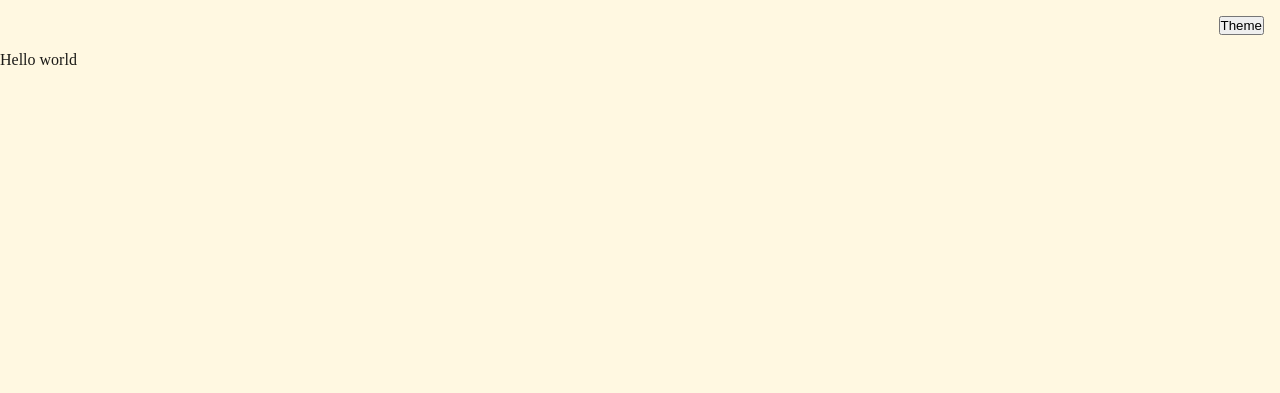
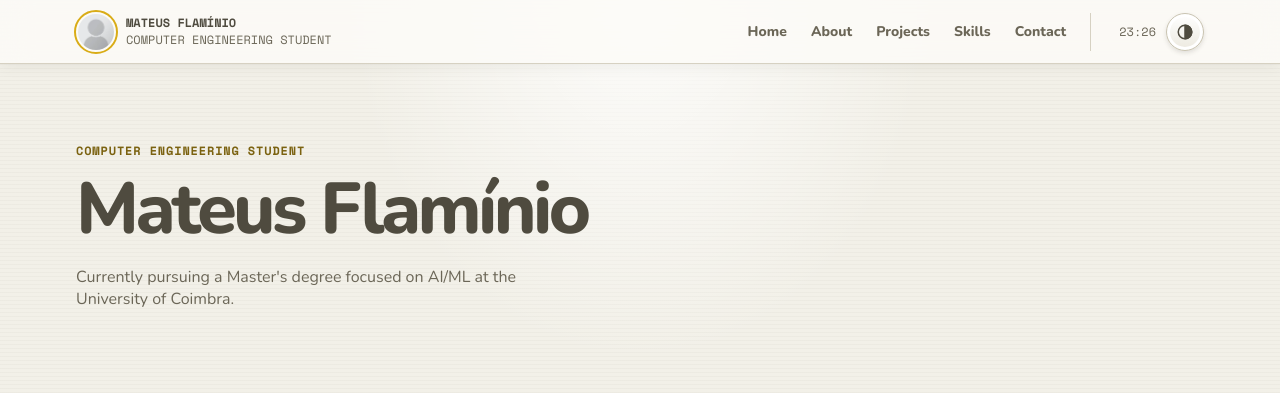
Before and after one commit to MateusFlaminio/webdev-assignment-2, a plain HTML site: page index.html in a window 1280 px wide. Drawn offline with nearby package versions, Linux system fonts and the light colour scheme.

Commit message:
feat: better code structure, add css variables and base styles, add navigation bar

```diff
--- /dev/null
+++ b/css/base.css
@@ -0,0 +1,72 @@
+/* Reset and base styles */
+
+* {
+	margin: 0;
+	padding: 0;
+	box-sizing: border-box;
+}
+
+html {
+	scroll-padding-top: var(--nav-height);
+
+	@media (prefers-reduced-motion: no-preference) {
+		scroll-behavior: smooth;
+	}
+}
+
+button {
+	padding: 0;
+	border: 0;
+	background: none;
+	font: inherit;
+	color: inherit;
+	cursor: pointer;
+}
+
+body {
+	min-height: 100dvh;
+	background: var(--page);
+	color: var(--ink);
+	font-family: var(--font-body);
+	font-size: var(--text-base);
+	font-weight: 400;
+}
+
+h1,
+h2,
+h3,
+h4 {
+	font-weight: 800;
+	line-height: 1.1;
+	letter-spacing: -0.02em;
+	text-wrap: balance;
+}
+
+p {
+	text-wrap: pretty;
+}
+
+:focus-visible {
+	outline: 3px solid var(--focus);
+	outline-offset: 2px;
+}
+
+::selection {
+	background: var(--accent);
+	color: #403b27;
+}
+
+.monospace {
+	font-family: var(--font-monospace);
+}
+
+.hidden {
+	display: none;
+}
+
+.kicker {
+	color: var(--kicker);
+	font: 700 var(--text-tiny) / 1.2 var(--font-monospace);
+	letter-spacing: 0.07em;
+	text-transform: uppercase;
+}
--- /dev/null
+++ b/css/layout.css
@@ -0,0 +1,34 @@
+/* Layout and page structure */
+
+.site {
+	min-height: 100dvh;
+	background: var(--ground);
+}
+
+/* Centered content column */
+.container {
+	max-width: var(--content-width);
+	margin-inline: auto;
+	padding-inline: var(--gutter);
+}
+
+/* A section of the page; later steps add the real content */
+.section {
+	padding-block: var(--space-8);
+
+	& > .kicker {
+		display: block;
+		margin-bottom: var(--space-3);
+	}
+
+	& > h1 {
+		font-size: var(--text-hero);
+		letter-spacing: -0.05em;
+	}
+
+	& > p {
+		max-width: 46ch;
+		margin-top: var(--space-4);
+		color: var(--muted);
+	}
+}
--- /dev/null
+++ b/css/nav.css
@@ -0,0 +1,223 @@
+/* Navigation bar */
+
+.navbar {
+	position: sticky;
+	top: 0;
+	z-index: 30;
+	height: var(--nav-height);
+	background: color-mix(in srgb, var(--panel) 88%, transparent);
+	border-bottom: 1px solid var(--edge);
+	box-shadow: 0 3px 13px color-mix(in srgb, var(--shadow) 42%, transparent);
+	backdrop-filter: blur(15px);
+
+	.navbar-inner {
+		display: flex;
+		align-items: center;
+		gap: var(--space-5);
+		height: 100%;
+
+		.brand {
+			display: flex;
+			align-items: center;
+			gap: 10px;
+			color: var(--ink);
+			text-decoration: none;
+
+			.brand-orb {
+				flex: none;
+				width: 40px;
+				height: 40px;
+				overflow: hidden;
+				border: 2px solid var(--panel);
+				border-radius: 50%;
+				outline: 2px solid var(--accent-dark);
+
+				img {
+					width: 100%;
+					height: 100%;
+					object-fit: cover;
+				}
+			}
+
+			.brand-text {
+				b {
+					display: block;
+					font-family: var(--font-monospace);
+					line-height: 1.2;
+					font-size: var(--text-tiny);
+				}
+
+				small {
+					display: block;
+					font-family: var(--font-monospace);
+					line-height: 1.2;
+					padding-top: 2px;
+					color: var(--muted);
+					font-size: var(--text-tiny);
+
+					@media (max-width: 620px) {
+						display: none;
+					}
+				}
+			}
+		}
+	}
+}
+
+.nav-links {
+	display: flex;
+	gap: var(--space-5);
+	margin-left: auto;
+
+	a {
+		color: var(--muted);
+		font-size: var(--text-small);
+		font-weight: 800;
+		text-decoration: none;
+		transition: color var(--motion-out);
+
+		&:hover {
+			color: var(--ink);
+		}
+	}
+
+	@media (max-width: 900px) {
+		display: none;
+		position: absolute;
+		top: calc(var(--nav-height) + 8px);
+		left: var(--gutter);
+		right: var(--gutter);
+		flex-direction: column;
+		gap: 2px;
+		padding: var(--space-3);
+		border: 2px solid var(--edge);
+		border-radius: var(--radius-large);
+		background: var(--panel);
+		box-shadow: 0 10px 30px var(--shadow);
+
+		&.open {
+			display: flex;
+		}
+
+		a {
+			padding: var(--space-3);
+			border-radius: var(--radius-medium);
+
+			&:hover {
+				background: var(--panel-soft);
+			}
+		}
+	}
+}
+
+.nav-actions {
+	display: flex;
+	align-items: center;
+	gap: 10px;
+	padding-left: var(--space-5);
+	border-left: 1px solid var(--edge);
+
+	@media (max-width: 900px) {
+		margin-left: auto;
+	}
+
+	@media (max-width: 620px) {
+		padding-left: 0;
+		border-left: 0;
+	}
+
+	.nav-clock {
+		min-width: 3.4em;
+		color: var(--muted);
+		font-size: var(--text-tiny);
+		text-align: right;
+
+		@media (max-width: 620px) {
+			display: none;
+		}
+	}
+
+	.round-button {
+		display: grid;
+		place-items: center;
+		width: 38px;
+		height: 38px;
+		color: var(--ink);
+		border: 1px solid var(--control-edge);
+		border-radius: 50%;
+		background: linear-gradient(var(--control-top), var(--control-bottom));
+		box-shadow: inset 0 0 0 3px var(--ring-strong), 0 2px 4px var(--shadow);
+		transition: transform var(--motion-out);
+
+		&:hover {
+			transform: translateY(-1px);
+		}
+
+		&:active {
+			transform: scale(0.95);
+			transition-duration: var(--motion-press);
+		}
+
+		/* The icon is an SVG file used as a mask, so it takes the button's text color */
+		.icon {
+			width: 18px;
+			height: 18px;
+			background-color: currentColor;
+			mask-position: center;
+			mask-size: contain;
+			mask-repeat: no-repeat;
+		}
+	}
+
+	.theme-button .icon {
+		mask-image: url("../assets/icons/theme.svg");
+	}
+
+	.menu-button {
+		display: none;
+
+		@media (max-width: 900px) {
+			display: grid;
+		}
+
+		.icon {
+			mask-image: url("../assets/icons/menu.svg");
+		}
+	}
+}
+
+.theme-container {
+	position: relative;
+
+	.theme-menu {
+		position: absolute;
+		top: calc(100% + 8px);
+		right: 0;
+		min-width: 150px;
+		padding: 6px;
+		border: 2px solid var(--edge);
+		border-radius: var(--radius-large);
+		background: var(--panel);
+		box-shadow: inset 0 0 0 3px var(--ring), 0 10px 24px var(--shadow);
+
+		button {
+			display: block;
+			width: 100%;
+			min-height: 40px;
+			padding: 0 12px;
+			border-radius: var(--radius-medium);
+			font-size: var(--text-small);
+			font-weight: 800;
+			text-align: left;
+
+			&:hover {
+				background: var(--panel-soft);
+			}
+
+			&[aria-pressed="true"] {
+				background: linear-gradient(var(--button-top), var(--accent));
+				color: var(--accent-ink);
+			}
+		}
+	}
+}
--- /dev/null
+++ b/css/variables.css
@@ -0,0 +1,98 @@
+/* CSS variables for the design system */
+
+@import url('https://fonts.googleapis.com/css2?family=Nunito:ital,wght@0,200..1000;1,200..1000&display=swap');
+@import url('https://fonts.googleapis.com/css2?family=Space+Mono:ital,wght@0,400;0,700;1,400;1,700&display=swap');
+
+
+:root {
+	color-scheme: light dark;
+
+	/* Surfaces and text */
+	--page: light-dark(#e8e5dc, #11100d);
+	--background: light-dark(#f2f0e8, #1b1a17);
+	--panel: light-dark(#fcfbf7, #272520);
+	--panel-soft: light-dark(#f6f4ed, #211f1b);
+	--edge: light-dark(#d6d1c2, #48443a);
+	--ink: light-dark(#4f4b3f, #f2eedf);
+	--muted: light-dark(#6b6657, #a8a18c);
+	--kicker: light-dark(#7b6210, #e3c04a);
+	--footer: #2a2822;
+
+	/* Accent */
+	--accent: #ffdc5e;
+	--accent-dark: #d9ac17;
+	--accent-ink: #49401f;
+	--focus: light-dark(#755c00, #ffdc5e);
+
+	/* Button */
+	--button-top: #ffe784;
+	--button-edge: #b8951d;
+	--button-hard: #b89318;
+
+	/* Depth */
+	--shadow: light-dark(rgb(79 75 63 / 0.16), rgb(0 0 0 / 0.38));
+	--hard: light-dark(#b8b2a0, #0a0907);
+	--ring: light-dark(rgb(255 255 255 / 0.42), rgb(255 255 255 / 0.04));
+	--ring-strong: light-dark(#fff, rgb(255 255 255 / 0.04));
+
+	/* Round controls */
+	--control-top: light-dark(#fff, #413e35);
+	--control-bottom: light-dark(#ece9df, #2c2a24);
+	--control-edge: light-dark(#c9c3b1, #5c584b);
+
+	/* Pinstripe ground */
+	--glow: light-dark(rgb(255 255 255 / 0.8), #38352c);
+	--stripe: light-dark(rgb(79 75 63 / 0.035), rgb(255 255 255 / 0.05));
+	--ground: radial-gradient(ellipse at 50% 0%, var(--glow), transparent 32%), repeating-linear-gradient(0deg, transparent 0 3px, var(--stripe) 3px 4px), var(--background);
+
+	/* Soft tints for windows */
+	--butter-start: light-dark(#fff9dc, #494330);
+	--butter-end: light-dark(#f4e5a3, #393629);
+	--mint-start: light-dark(#e7f4ee, #31443d);
+	--mint-end: light-dark(#cce7dd, #283a34);
+	--blue-start: light-dark(#e7f1f5, #30434d);
+	--blue-end: light-dark(#cbdee7, #293840);
+
+	/* Type */
+	--font-body: "Nunito", ui-rounded, system-ui, -apple-system, "Segoe UI", sans-serif;
+	--font-monospace: "Space Mono", ui-monospace, "SF Mono", Menlo, Consolas, monospace;
+	--text-tiny: 0.75rem;
+	--text-small: 0.875rem;
+	--text-base: 1rem;
+	--text-medium: 1.125rem;
+	--text-large: 1.5rem;
+	--text-extra-large: 2rem;
+	--text-heading: clamp(2.25rem, 5vw, 3.25rem);
+	--text-hero: clamp(2.75rem, 6.4vw, 4.5rem);
+
+	/* Space, radius and layout */
+	--space-1: 0.25rem;
+	--space-2: 0.5rem;
+	--space-3: 0.75rem;
+	--space-4: 1rem;
+	--space-5: 1.5rem;
+	--space-6: 2rem;
+	--space-7: 3rem;
+	--space-8: 5rem;
+	--radius-small: 5px;
+	--radius-medium: 9px;
+	--radius-large: 14px;
+	--radius-extra-large: 18px;
+	--radius-pill: 999px;
+	--content-width: 1180px;
+	--gutter: clamp(16px, 4vw, 26px);
+	--nav-height: 64px;
+
+	/* Motion */
+	--motion-in: 0.150s;
+	--motion-out: 0.120s;
+	--motion-press: 0.090s;
+
+	&[data-theme="light"] {
+		color-scheme: light;
+	}
+
+	&[data-theme="dark"] {
+		color-scheme: dark;
+	}
+}
--- a/index.html
+++ b/index.html
@@ -1,25 +1,71 @@
 <!DOCTYPE html>
-<html>
+<html lang="en">
 	<head>
 		<meta charset="UTF-8">
-		<title>My Website</title>
-		<link rel="stylesheet" href="style.css">
-		<script src="theme.js" defer></script>
+		<meta name="viewport" content="width=device-width, initial-scale=1">
+		<title>Mateus Flamínio · Portfolio</title>
+
+		<link rel="stylesheet" href="css/variables.css">
+		<link rel="stylesheet" href="css/base.css">
+		<link rel="stylesheet" href="css/layout.css">
+		<link rel="stylesheet" href="css/nav.css">
+
+		<script src="js/theme.js" defer></script>
+		<script src="js/clock.js" defer></script>
+		<script src="js/nav.js" defer></script>
 	</head>
 
 	<body>
-		<nav>
-			<div class="theme-container">
-				<button class="theme-button">Theme</button>
+		<div class="site">
+			<header class="navbar">
+				<div class="container navbar-inner">
+					<a class="brand" href="#home">
+						<span class="brand-orb">
+							<img src="assets/placeholder.webp" alt="placeholder">
+						</span>
+						<span class="brand-text">
+							<b>MATEUS FLAMÍNIO</b>
+							<small>COMPUTER ENGINEERING STUDENT</small>
+						</span>
+					</a>
 
-				<div class="theme-menu hidden">
-					<button data-theme="system">System</button>
-					<button data-theme="light">Light</button>
-					<button data-theme="dark">Dark</button>
+					<nav class="nav-links" id="site-nav" aria-label="Sections">
+						<a href="#home">Home</a>
+						<a href="#about">About</a>
+						<a href="#projects">Projects</a>
+						<a href="#skills">Skills</a>
+						<a href="#contact">Contact</a>
+					</nav>
+
+					<div class="nav-actions">
+						<span class="nav-clock monospace" id="clock">--:--</span>
+
+						<div class="theme-container">
+							<button class="round-button theme-button" type="button" title="Theme" aria-label="Theme" aria-expanded="false" aria-controls="theme-menu">
+								<span class="icon" aria-hidden="true"></span>
+							</button>
+
+							<div class="theme-menu hidden" id="theme-menu">
+								<button type="button" data-theme="system" aria-pressed="false">System</button>
+								<button type="button" data-theme="light" aria-pressed="false">Light</button>
+								<button type="button" data-theme="dark" aria-pressed="false">Dark</button>
+							</div>
+						</div>
+
+						<button class="round-button menu-button" type="button" title="Menu" aria-label="Menu" aria-expanded="false" aria-controls="site-nav">
+							<span class="icon" aria-hidden="true"></span>
+						</button>
+					</div>
 				</div>
-			</div>
-		</nav>
+			</header>
 
-		<div>Hello world</div>
+			<main id="main">
+				<section class="section container" id="home">
+					<span class="kicker">Computer Engineering Student</span>
+					<h1>Mateus Flamínio</h1>
+					<p>Currently pursuing a Master's degree focused on AI/ML at the University of Coimbra.</p>
+				</section>
+			</main>
+		</div>
 	</body>
 </html>
--- /dev/null
+++ b/js/clock.js
@@ -0,0 +1,11 @@
+const clock = document.querySelector("#clock");
+
+function updateClock() {
+	clock.textContent = new Date().toLocaleTimeString("pt-PT", {
+		hour: "2-digit",
+		minute: "2-digit"
+	});
+}
+
+updateClock();
+setInterval(updateClock, 15000);
--- /dev/null
+++ b/js/nav.js
@@ -0,0 +1,23 @@
+const menuButton = document.querySelector(".menu-button");
+const navLinks = document.querySelector(".nav-links");
+
+function setNavMenu(open) {
+	navLinks.classList.toggle("open", open);
+	menuButton.setAttribute("aria-expanded", open);
+}
+
+menuButton.addEventListener("click", () => {
+	setNavMenu(!navLinks.classList.contains("open"));
+});
+
+navLinks.addEventListener("click", event => {
+	if (event.target.closest("a")) {
+		setNavMenu(false);
+	}
+});
+
+document.addEventListener("keydown", event => {
+	if (event.key === "Escape") {
+		setNavMenu(false);
+	}
+});
--- /dev/null
+++ b/js/theme.js
@@ -0,0 +1,50 @@
+const themeButton = document.querySelector(".theme-button");
+const themeMenu = document.querySelector(".theme-menu");
+const themeOptions = document.querySelectorAll(".theme-menu button");
+
+function setTheme(theme) {
+	if (theme === "system") {
+		document.documentElement.removeAttribute("data-theme");
+		localStorage.removeItem("theme");
+	}
+	else {
+		document.documentElement.dataset.theme = theme;
+		localStorage.setItem("theme", theme);
+	}
+
+	themeOptions.forEach(option => {
+		option.setAttribute("aria-pressed", option.dataset.theme === theme);
+	});
+
+	setMenu(false);
+}
+
+function setMenu(open) {
+	themeMenu.classList.toggle("hidden", !open);
+	themeButton.setAttribute("aria-expanded", open);
+}
+
+themeButton.addEventListener("click", () => {
+	setMenu(themeMenu.classList.contains("hidden"));
+});
+
+themeOptions.forEach(option => {
+	option.addEventListener("click", () => {
+		setTheme(option.dataset.theme);
+	});
+});
+
+
+document.addEventListener("click", event => {
+	if (!event.target.closest(".theme-container")) {
+		setMenu(false);
+	}
+});
+
+document.addEventListener("keydown", event => {
+	if (event.key === "Escape") {
+		setMenu(false);
+	}
+});
+
+setTheme(localStorage.getItem("theme") || "system");
--- a/style.css
+++ /dev/null
@@ -1,62 +0,0 @@
-:root {
-	color-scheme: light dark;
-
-	--color-primary: #ffdc5e;
-	--color-bg: light-dark(#fff8e1, #1b1a17);
-	--color-fg: light-dark(#1b1a17, #fff8e1);
-}
-
-:root[data-theme="dark"] {
-	color-scheme: dark;
-}
-
-:root[data-theme="light"] {
-	color-scheme: light;
-}
-
-* {
-	box-sizing: border-box;
-	margin: 0;
-	padding: 0;
-}
-
-body {
-	background-color: var(--color-bg);
-	color: var(--color-fg);
-}
-
-nav {
-	display: flex;
-	width: 100%;
-	justify-content: flex-end;
-	padding: 1rem;
-
-	.theme-container {
-		position: relative;
-
-		.theme-menu {
-			position: absolute;
-			right: 0;
-			min-width: 9.375rem;
-			background: var(--color-bg);
-			border: 1px solid var(--color-primary);
-			border-radius: 8px;
-			padding: 0.5rem;
-			z-index: 100;
-
-			button {
-				width: 100%;
-				padding: 0.5rem;
-				background: transparent;
-				color: var(--color-fg);
-				text-align: center;
-				cursor: pointer;
-				border-radius: 2px;
-			}
-		}
-	}
-}
-
-.hidden {
-	display: none;
-}
--- a/theme.js
+++ /dev/null
@@ -1,28 +0,0 @@
-const themeButton = document.querySelector(".theme-button");
-const themeMenu = document.querySelector(".theme-menu");
-const themeOptions = document.querySelectorAll("[data-theme]");
-
-function setTheme(theme) {
-    if (theme === "system") {
-        document.documentElement.removeAttribute("data-theme");
-		localStorage.removeItem("theme");
-    }
-	else {
-        document.documentElement.dataset.theme = theme;
-		localStorage.setItem("theme", theme);
-    }
-
-    themeMenu.classList.add("hidden");
-}
-
-themeButton.addEventListener("click", () => {
-	themeMenu.classList.toggle("hidden");
-});
-
-themeOptions.forEach(option => {
-    option.addEventListener("click", () => {
-		setTheme(option.dataset.theme);
-    });
-});
-
-setTheme(localStorage.getItem("theme") || "system");
--- a/web-server/server.js
+++ b/web-server/server.js
@@ -21,6 +21,7 @@ const contentTypes = {
 	'.jpg': 'image/jpeg',
 	'.png': 'image/png',
 	'.webp': 'image/webp',
+	'.svg': 'image/svg+xml',
 	'.webm': 'video/webm'
 }
 
```
Also changed, not shown: assets/icons/menu.svg (added), assets/icons/theme.svg (added), assets/placeholder.webp (added).
